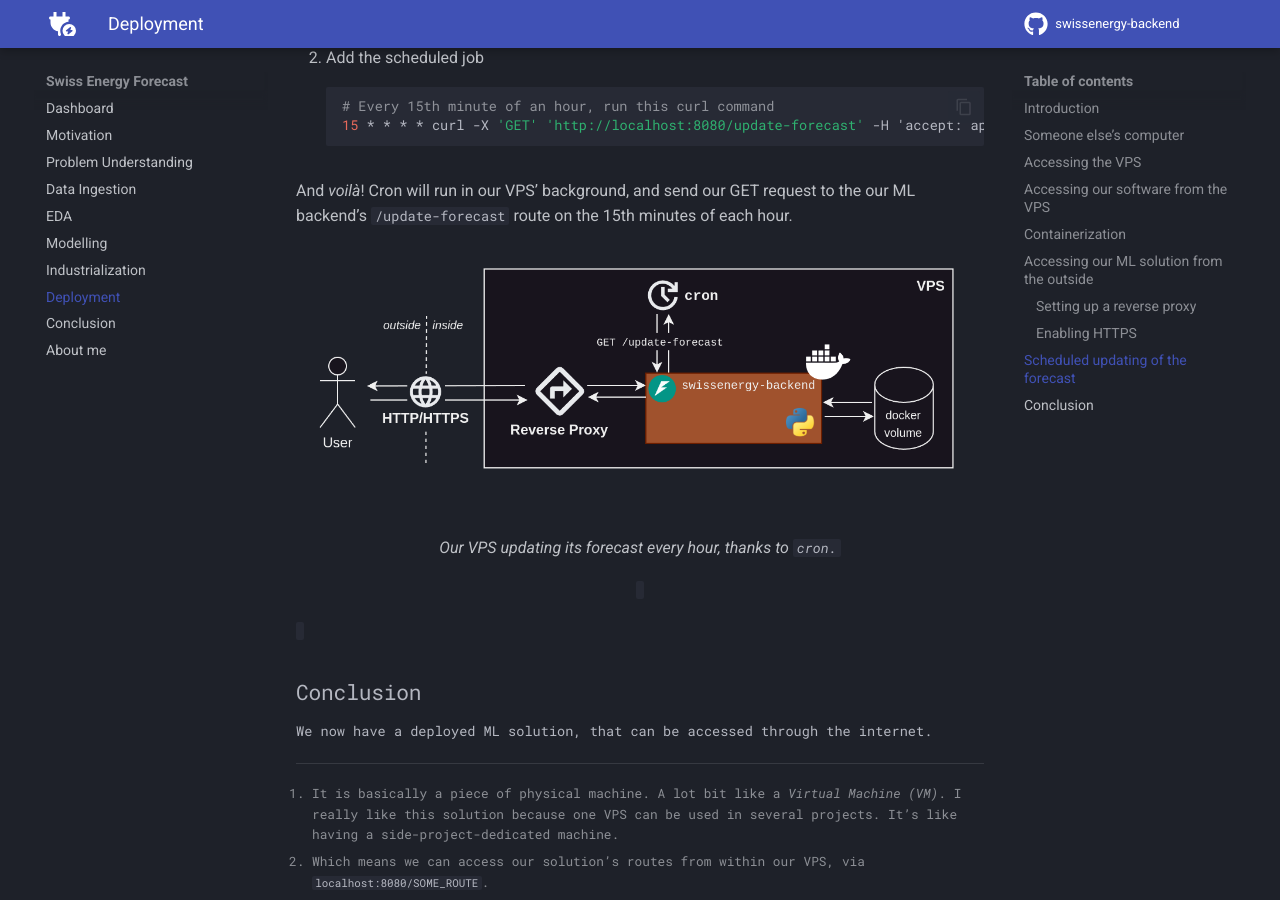
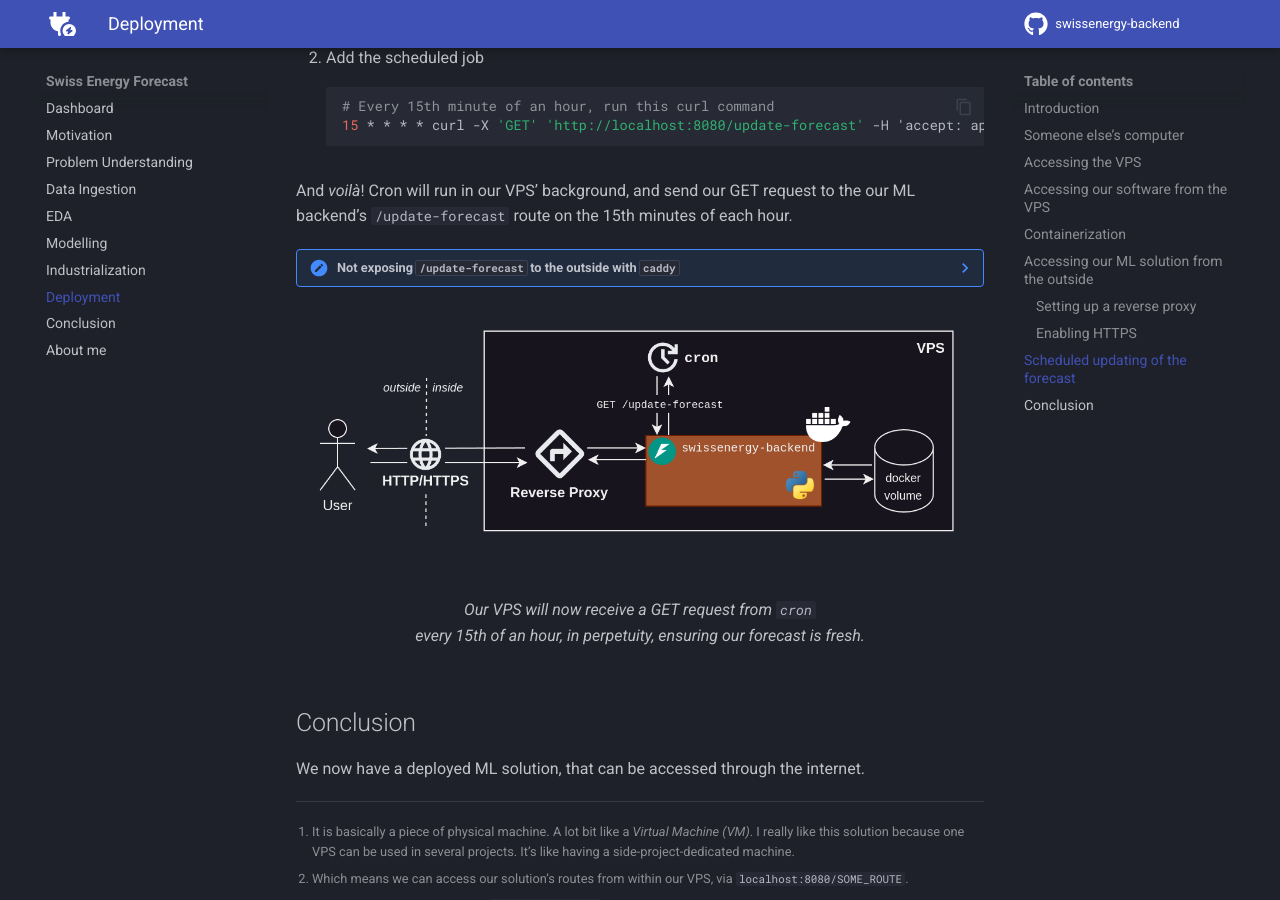
Before and after one commit to arthurgassner/swissenergy-frontend, an MkDocs documentation site: the page built from docs/deployment.md, in a window 1280 px wide and 900 px high, scrolled down 8593 px. Built offline with MkDocs 1.6.1 and Material for MkDocs 9.7.7, drawn with Linux system fonts in a browser that asks for light colours; a script that is not in the unit is left out; comment, search, counter and statistics services are not loaded.

Commit message:
Update caddy

````diff
--- a/docs/deployment.md
+++ b/docs/deployment.md
@@ -300,9 +300,34 @@
 
 And _voilà_! Cron will run in our VPS' background, and send our GET request to the our ML backend's `/update-forecast` route on the 15th minutes of each hour.
 
+??? note "Not exposing `/update-forecast` to the outside with `caddy`"
+    Since `cron` will handle the forecast update from the inside of the VPS, there is no need for us to expose it to the outside.
+    We can explicitely do that through our `Caddyfile`:
+
+    ```json title="/etc/caddy/Caddyfile" hl_lines="10-12"
+    # Redirect HTTP requests to HTTPS
+    # Send a 301 status code, indicating a permanent redirect
+    http://vps.arthurgassner.ch {
+      redir https://vps.arthurgassner.ch{uri} 301
+    }
+
+    # Route HTTPS requests to our ML backend
+    https://vps.arthurgassner.ch {
+      # Block /update-forecast by returning 404
+      route /update-forecast {
+        respond 404
+      }
+
+      reverse_proxy localhost:8080
+    }
+    ```
+
+    Don't forget to reload `caddy` with `sudo systemctl reload caddy`!
+
+
 <figure markdown="span">
   ![Image title](assets/deployment/vps_docker_cron.png){ width="100%" }
-  <figcaption>Our VPS updating its forecast every hour, thanks to <code>cron</cron>.</figcaption>
+  <figcaption>Our VPS will now receive a GET request from <code>cron</code><br> every 15th of an hour, in perpetuity, ensuring our forecast is fresh.</figcaption>
 </figure>
 
 ## Conclusion
````
